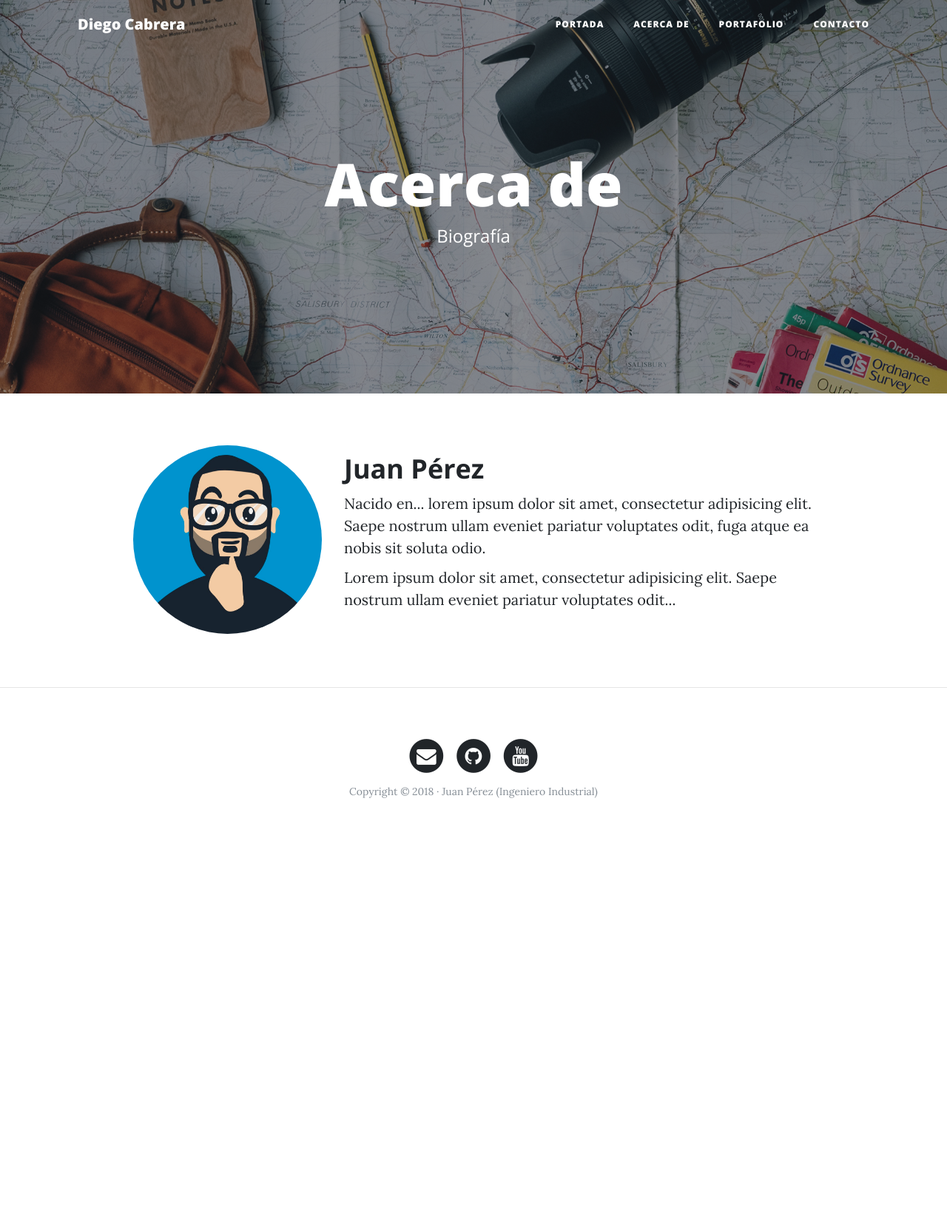
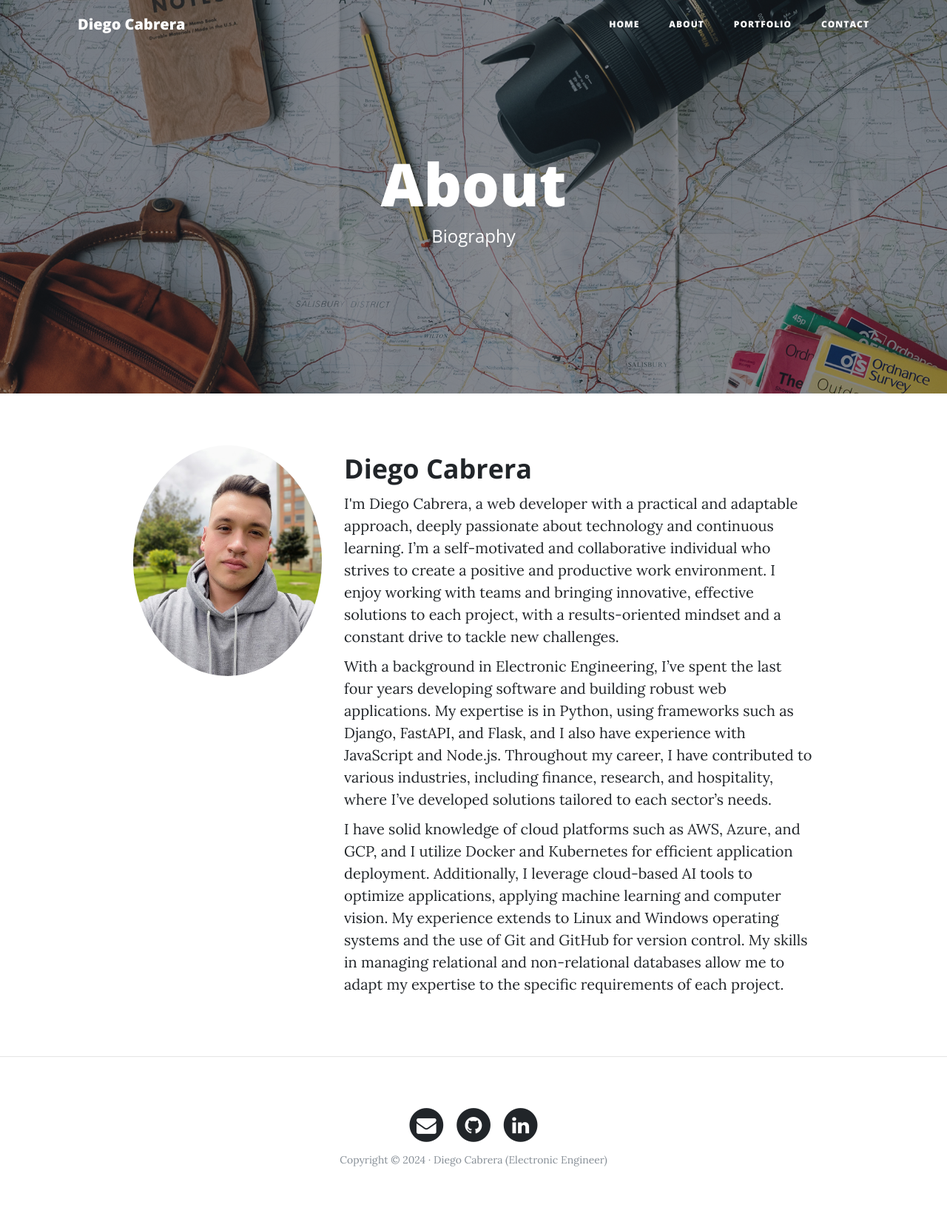
Before and after one commit to diego1193/web-personal, a Django app: page /about-me/ in a window 1280 px wide. Shown: the whole page at 74% size. Before the commit the page ends 1079 px from the top, so only its background shows below. Run offline with Django 4.2, Linux system fonts and the light colour scheme; some libraries are stand-ins or nearby versions.

Commit message:
Agregando contenido pagina

```diff
--- a/CursoDjango/webpersonal/core/templates/core/about-me.html
+++ b/CursoDjango/webpersonal/core/templates/core/about-me.html
@@ -1,23 +1,24 @@
 {% extends 'core/base.html' %}
 {% load static %}
-{% block title %} Acerca de {% endblock title%}
+{% block title %} About {% endblock title%}
 
 {% block background %}{% static 'core/img/about-bg.jpg' %}{% endblock background %}
 
 {% block headers %}
-<h1>Acerca de</h1>
-<span class="subheading">Biografía</span>
+<h1>About</h1>
+<span class="subheading">Biography</span>
 {% endblock headers %}
 
 {% block content %}
 <div class="row">
   <div class="col-lg-3 col-md-4 offset-lg-1">
-    <img class="img-fluid avatar" src="{% static 'core/img/avatar.jpg' %}" alt="">
+    <img class="img-fluid avatar" src="{% static 'core/img/avatar_diego.jpg' %}" alt="">
   </div>
   <div class="col-lg-7 col-md-8">
-    <h2 class="section-heading">Juan Pérez</h2>
-    <p>Nacido en... lorem ipsum dolor sit amet, consectetur adipisicing elit. Saepe nostrum ullam eveniet pariatur voluptates odit, fuga atque ea nobis sit soluta odio.</p>
-    <p>Lorem ipsum dolor sit amet, consectetur adipisicing elit. Saepe nostrum ullam eveniet pariatur voluptates odit...</p>
+    <h2 class="section-heading">Diego Cabrera</h2>
+    <p>I'm Diego Cabrera, a web developer with a practical and adaptable approach, deeply passionate about technology and continuous learning. I’m a self-motivated and collaborative individual who strives to create a positive and productive work environment. I enjoy working with teams and bringing innovative, effective solutions to each project, with a results-oriented mindset and a constant drive to tackle new challenges.</p>
+    <p>With a background in Electronic Engineering, I’ve spent the last four years developing software and building robust web applications. My expertise is in Python, using frameworks such as Django, FastAPI, and Flask, and I also have experience with JavaScript and Node.js. Throughout my career, I have contributed to various industries, including finance, research, and hospitality, where I’ve developed solutions tailored to each sector’s needs.</p>
+    <p>I have solid knowledge of cloud platforms such as AWS, Azure, and GCP, and I utilize Docker and Kubernetes for efficient application deployment. Additionally, I leverage cloud-based AI tools to optimize applications, applying machine learning and computer vision. My experience extends to Linux and Windows operating systems and the use of Git and GitHub for version control. My skills in managing relational and non-relational databases allow me to adapt my expertise to the specific requirements of each project.</p>
   </div>
 </div>
 {% endblock content %}
--- a/CursoDjango/webpersonal/core/templates/core/base.html
+++ b/CursoDjango/webpersonal/core/templates/core/base.html
@@ -6,7 +6,7 @@
     <meta charset="utf-8">
     <meta name="viewport" content="width=device-width, initial-scale=1, shrink-to-fit=no">
 
-    <title>{% block title %} {% endblock title%} | Mi web personal</title>
+    <title>{% block title %} {% endblock title%} | My Personal Website </title>
 
     <!-- Estilos y fuentes del template  -->
 
@@ -32,16 +32,16 @@
         <div class="collapse navbar-collapse" id="navbarResponsive">
           <ul class="navbar-nav ml-auto">
             <li class="nav-item">
-              <a class="nav-link" href="{% url 'home' %}">Portada</a>
+              <a class="nav-link" href="{% url 'home' %}">Home</a>
             </li>
             <li class="nav-item">
-              <a class="nav-link" href="{% url 'about' %}">Acerca de</a>
+              <a class="nav-link" href="{% url 'about' %}">About</a>
             </li>
             <li class="nav-item">
-              <a class="nav-link" href="{% url 'portfolio' %}">Portafolio</a>
+              <a class="nav-link" href="{% url 'portfolio' %}">Portfolio</a>
             </li>
             <li class="nav-item">
-              <a class="nav-link" href="{% url 'contact' %}">Contacto</a>
+              <a class="nav-link" href="{% url 'contact' %}">Contact</a>
             </li>
           </ul>
         </div>
@@ -80,7 +80,7 @@
           <div class="col-lg-8 col-md-10 mx-auto">
             <ul class="list-inline text-center">
               <li class="list-inline-item">
-                <a href="#">
+                <a href="mailto:diegocabrera1193@gmail.com">
                   <span class="fa-stack fa-lg">
                     <i class="fa fa-circle fa-stack-2x"></i>
                     <i class="fa fa-envelope fa-stack-1x fa-inverse"></i>
@@ -88,7 +88,7 @@
                 </a>
               </li>
               <li class="list-inline-item">
-                <a href="#">
+                <a href="https://github.com/diego1193" target="_blank">
                   <span class="fa-stack fa-lg">
                     <i class="fa fa-circle fa-stack-2x"></i>
                     <i class="fa fa-github fa-stack-1x fa-inverse"></i>
@@ -96,15 +96,15 @@
                 </a>
               </li>
               <li class="list-inline-item">
-                <a href="#">
+                <a href="https://www.linkedin.com/in/diego-mauricio-cabrera-pineda-712685171">
                   <span class="fa-stack fa-lg">
                     <i class="fa fa-circle fa-stack-2x"></i>
-                    <i class="fa fa-youtube fa-stack-1x fa-inverse"></i>
+                    <i class="fa fa-linkedin fa-stack-1x fa-inverse"></i>
                   </span>
                 </a>
               </li>
             </ul>
-            <p class="copyright text-muted">Copyright &copy; 2018 · Juan Pérez (Ingeniero Industrial) </p>
+            <p class="copyright text-muted">Copyright &copy; 2024 · Diego Cabrera (Electronic Engineer) </p>
           </div>
         </div>
       </div>
--- a/CursoDjango/webpersonal/core/templates/core/home.html
+++ b/CursoDjango/webpersonal/core/templates/core/home.html
@@ -1,7 +1,7 @@
 
 {% extends 'core/base.html' %}
 
-{% block title %} Portada {% endblock title%}
+{% block title %} Home {% endblock title%}
 
 {% block background %}{% load static %}{% static 'core/img/home-bg.jpg' %}{% endblock background %}
 
@@ -9,8 +9,8 @@
 <div class="row">
     <div class="col-lg-8 col-md-10 mx-auto">
         <div class="site-heading">
-        <h1>Diego Cabrera</h1>
-        <span class="subheading">Ingeniero Electronico</span>
+            <h1>Diego Cabrera</h1>
+            <span class="subheading">Web Developer & Electronic Engineer</span>
         </div>
     </div>
 </div>
--- a/CursoDjango/webpersonal/portfolio/templates/portfolio/portfolio.html
+++ b/CursoDjango/webpersonal/portfolio/templates/portfolio/portfolio.html
@@ -1,12 +1,12 @@
 {% extends 'core/base.html' %}
 
-{% block title %} Portafolio {% endblock title%}
+{% block title %} Portfolio {% endblock title%}
 
 {% block background %}{% load static %}{% static 'core/img/portfolio-bg.jpg' %}{% endblock background %}
 
 {% block headers %}
-    <h1>Portafolio</h1>
-    <span class="subheading">Currículo</span>
+    <h1>Portfolio</h1>
+    <span class="subheading">Resume</span>
 {% endblock headers %}
 
 {% block content %}
```
Also changed, not shown: CursoDjango/webpersonal/core/templates/core/contact.html (+7 -6 lines), CursoDjango/webpersonal/core/static/core/img/avatar_diego.jpg (added).
